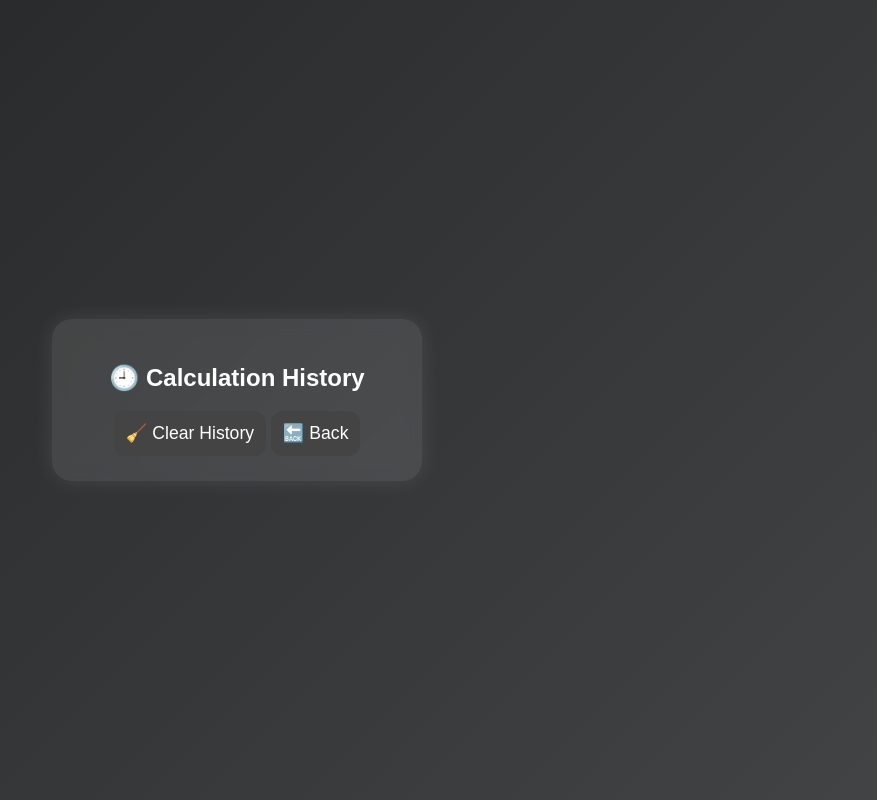
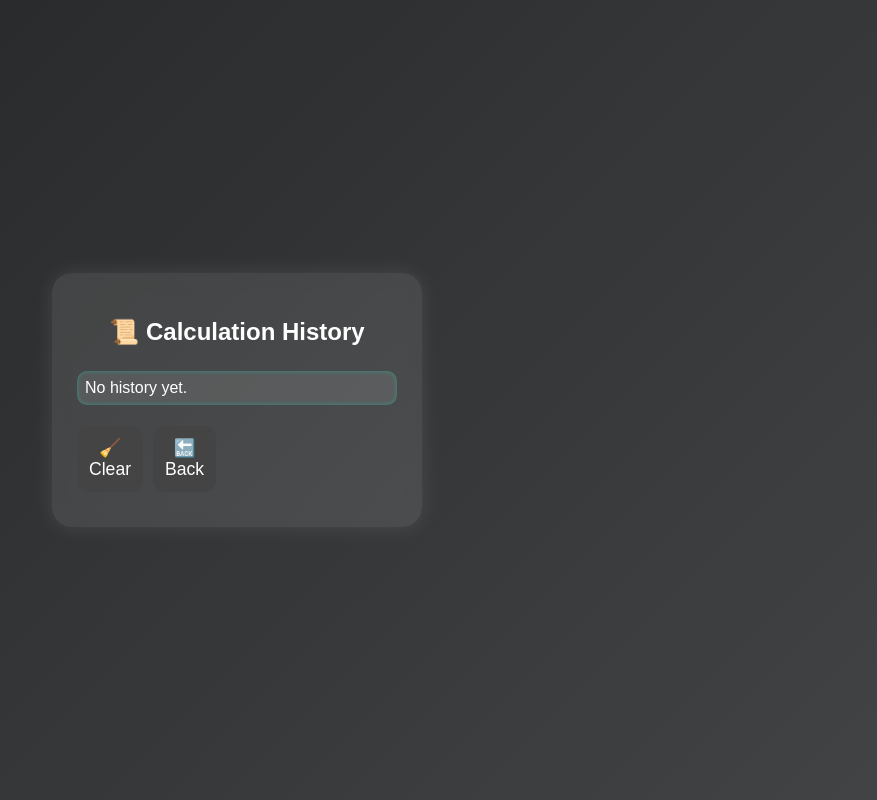
Before and after one commit to Jyothika-07-24/-_Scientific_Calculator_-, a plain HTML site: page history.html in a window 1280 px wide. Shown: the whole page, without its empty margins (403-1280 px from the left). Drawn offline with Linux system fonts and the light colour scheme.

Commit message:
history.html

```diff
--- a/history.html
+++ b/history.html
@@ -1,28 +1,21 @@
 <!DOCTYPE html>
 <html lang="en">
 <head>
-  <meta charset="UTF-8" />
-  <meta name="viewport" content="width=device-width, initial-scale=1.0" />
+  <meta charset="UTF-8">
+  <meta name="viewport" content="width=device-width, initial-scale=1.0">
   <title>History</title>
-  <link rel="stylesheet" href="style.css" />
+  <link rel="stylesheet" href="style.css">
 </head>
 <body>
   <div class="calculator">
-    <h2>🕘 Calculation History</h2>
-    <ul id="history-list"></ul>
-    <button class="btn fn" onclick="clearHistory()">🧹 Clear History</button>
-    <button class="btn fn" onclick="window.location.href='index.html'">🔙 Back</button>
+    <h2>📜 Calculation History</h2>
+    <ul id="historyList"></ul>
+    <div class="controls">
+      <button onclick="clearHistory()">🧹 Clear</button>
+      <button onclick="goBack()">🔙 Back</button>
+    </div>
   </div>
 
-  <script>
-    const list = document.getElementById("history-list");
-    const history = JSON.parse(localStorage.getItem("calcHistory")) || [];
-    list.innerHTML = history.map(h => `<li>${h}</li>`).join("");
-
-    function clearHistory() {
-      localStorage.removeItem("calcHistory");
-      list.innerHTML = "";
-    }
-  </script>
+  <script src="history.js"></script>
 </body>
 </html>
```
